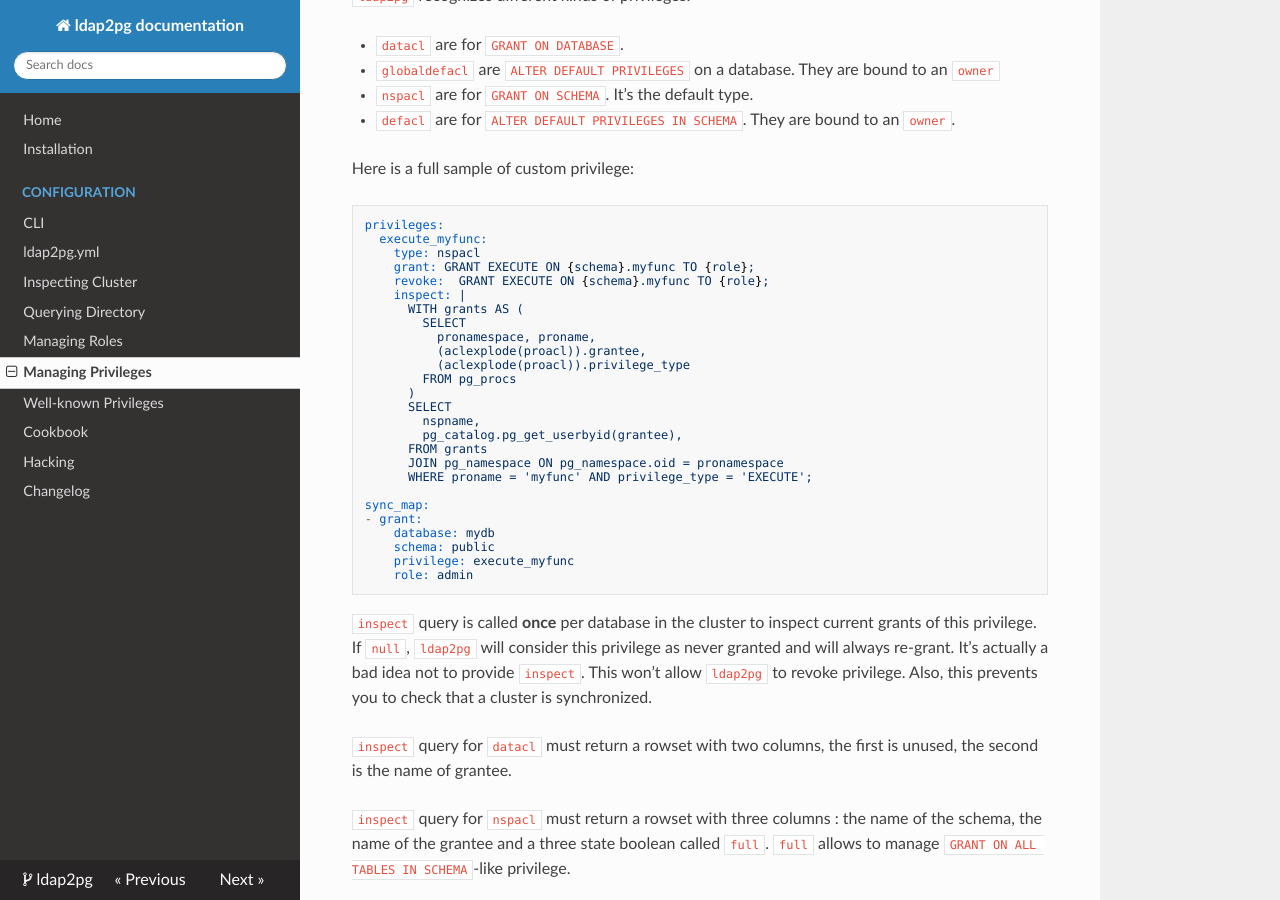
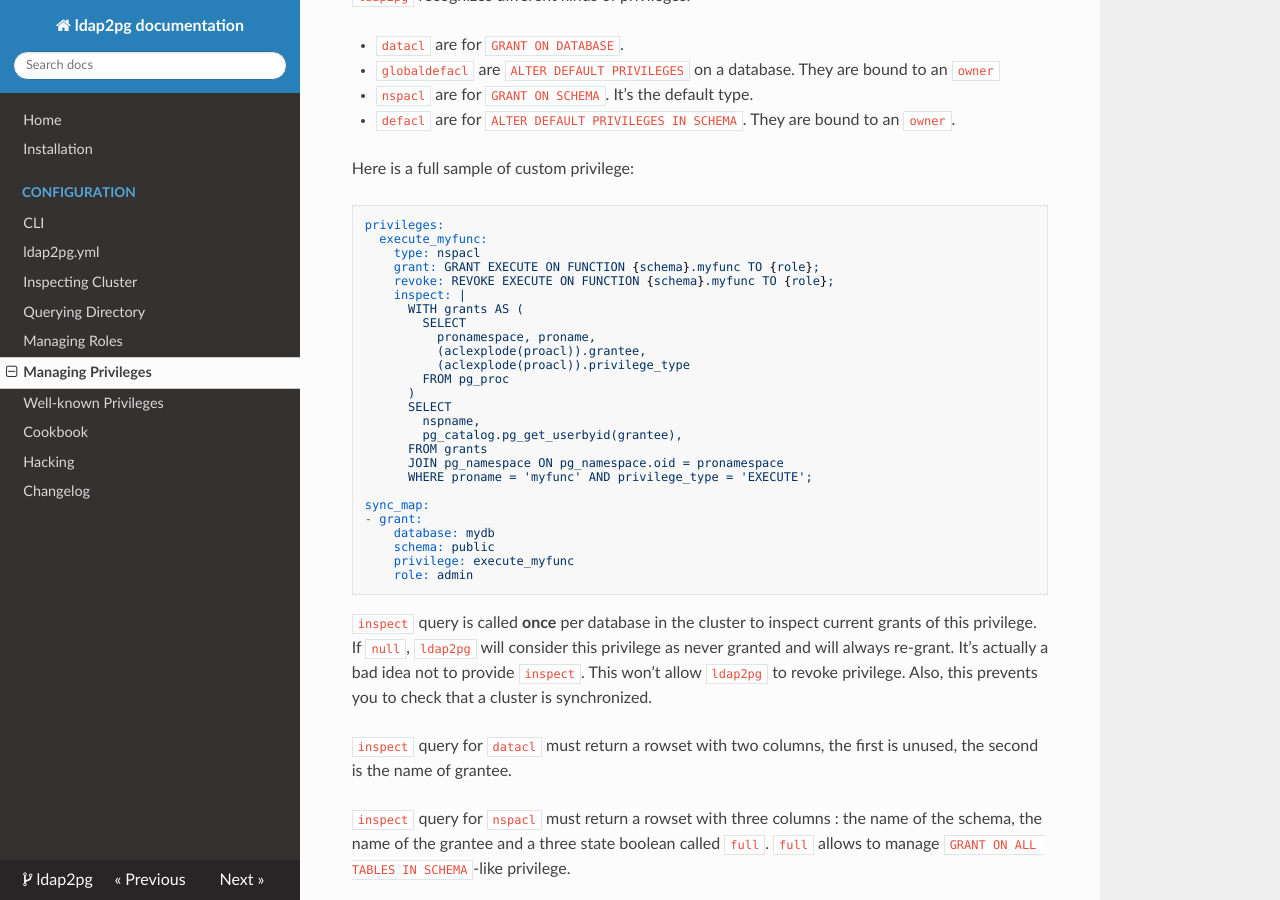
Before and after one commit to dalibo/ldap2pg, an MkDocs documentation site: the page built from docs/privileges.md, in a window 1280 px wide and 900 px high, scrolled down 2370 px. Built offline with MkDocs 1.6.1, drawn with Linux system fonts in a browser that asks for light colours; nearby versions of some CDN libraries.

Commit message:
privileges.md :
Minor correction in an example concerning functions.

```diff
--- a/docs/privileges.md
+++ b/docs/privileges.md
@@ -136,15 +136,15 @@ Here is a full sample of custom privilege:
 privileges:
   execute_myfunc:
     type: nspacl
-    grant: GRANT EXECUTE ON {schema}.myfunc TO {role};
-    revoke:  GRANT EXECUTE ON {schema}.myfunc TO {role};
+    grant: GRANT EXECUTE ON FUNCTION {schema}.myfunc TO {role};
+    revoke: REVOKE EXECUTE ON FUNCTION {schema}.myfunc TO {role};
     inspect: |
       WITH grants AS (
         SELECT
           pronamespace, proname,
           (aclexplode(proacl)).grantee,
           (aclexplode(proacl)).privilege_type
-        FROM pg_procs
+        FROM pg_proc
       )
       SELECT
         nspname,
```
